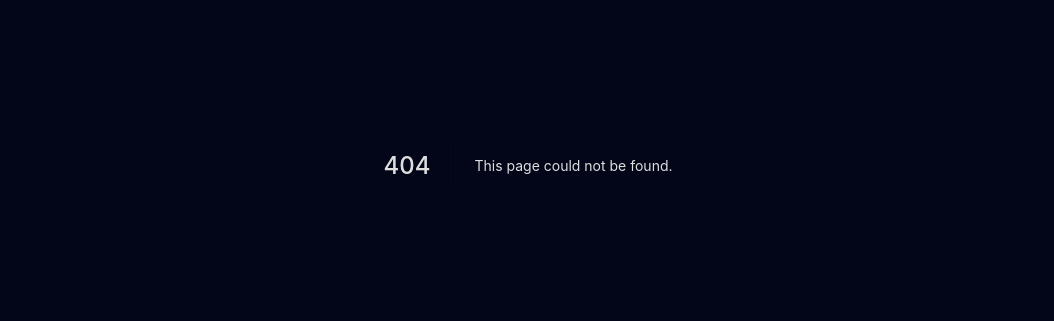
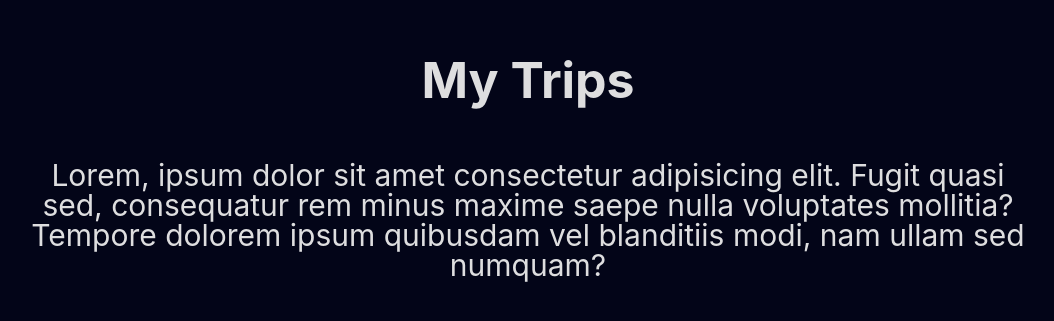
Before and after one commit to wesleywcr/TravelMap, a Next.js app: page /about in a window 1280 px wide. Before the commit this address had no page. Shown: the part 235-556 px from the top of the page, without its empty margins (112-1166 px from the left). Built offline with nearby package versions, Linux system fonts and the light colour scheme.

Commit message:
create page About

```diff
--- a/package.json
+++ b/package.json
@@ -23,6 +23,7 @@
     ]
   },
   "dependencies": {
+    "@styled-icons/evaicons-outline": "^10.34.0",
     "eslint-plugin-react-hooks": "^4.2.0",
     "leaflet": "^1.7.1",
     "next": "11.1.2",
--- /dev/null
+++ b/src/pages/about.tsx
@@ -0,0 +1,5 @@
+import AboutTemplate from 'templates/About'
+
+const About = () => <AboutTemplate />
+
+export default About
--- /dev/null
+++ b/src/templates/About/index.tsx
@@ -0,0 +1,21 @@
+import { CloseOutline } from '@styled-icons/evaicons-outline/CloseOutline'
+import LinkWrapper from 'components/LinkWrapper'
+import * as S from './styles'
+const AboutTemplate = () => (
+  <S.Content>
+    <LinkWrapper href="/">
+      <CloseOutline size={32} />
+    </LinkWrapper>
+    <S.Heading>My Trips</S.Heading>
+    <S.Body>
+      <p>
+        Lorem, ipsum dolor sit amet consectetur adipisicing elit. Fugit quasi
+        sed, consequatur rem minus maxime saepe nulla voluptates mollitia?
+        Tempore dolorem ipsum quibusdam vel blanditiis modi, nam ullam sed
+        numquam?
+      </p>
+    </S.Body>
+  </S.Content>
+)
+
+export default AboutTemplate
--- /dev/null
+++ b/src/templates/About/styles.ts
@@ -0,0 +1,23 @@
+import styled from 'styled-components'
+
+export const Content = styled.div`
+  text-align: center;
+  display: flex;
+  align-items: center;
+  justify-content: center;
+  flex-direction: column;
+  height: 100vh;
+  max-width: var(--container);
+  margin: auto;
+`
+export const Heading = styled.h1`
+  font-size: var(--large);
+  margin-bottom: var(--large);
+`
+
+export const Body = styled.div`
+  p {
+    font-size: var(--medium);
+    line-height: var(--medium);
+  }
+`
```
Also changed, not shown: src/pages/index.tsx (+10 -1 lines), 1 other file (tests, documents, lock files or other folders).
